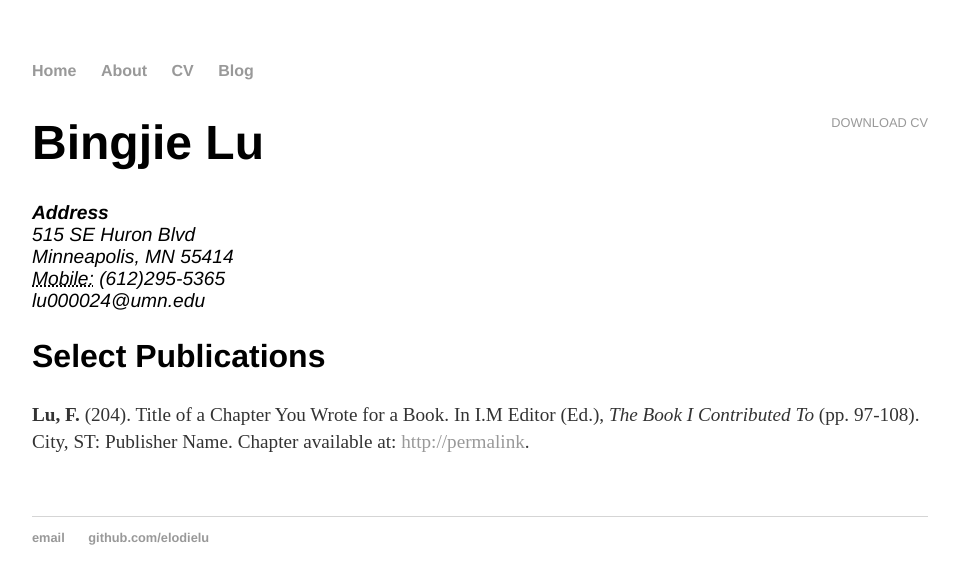
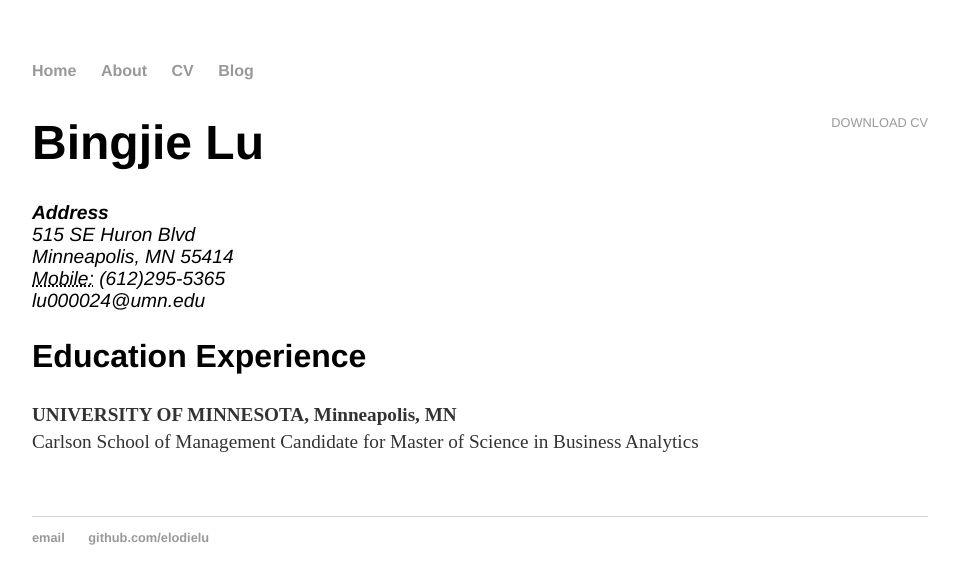
Before and after one commit to elodielu/elodielu.github.io, a Jekyll site: the page built from cv/index.html, in a window 1280 px wide. Shown: the top 584 px of the page, without its empty margins (160-1119 px from the left). Built offline with Jekyll 4.4.1, drawn with Linux system fonts in a browser that asks for light colours.

Commit message:
Update index.html

```diff
--- a/cv/index.html
+++ b/cv/index.html
@@ -14,9 +14,10 @@
 					<span class="obfuscate">lu000024@umn.edu</span>
 					</address>
 
-					<h2>Select Publications</h2>
+					<h2>Education Experience</h2>
 
-					<p><strong>Lu, F.</strong> (204). Title of a Chapter You Wrote for a Book. In I.M Editor (Ed.), <em>The Book I Contributed To</em> (pp. 97-108). City, ST: Publisher Name. Chapter available at: <a href="#">http://permalink</a>.
-
+					<p><strong>UNIVERSITY OF MINNESOTA, Minneapolis, MN</strong><br>
+					Carlson School of Management
+					Candidate for Master of Science in Business Analytics
 
 	</div>
```
